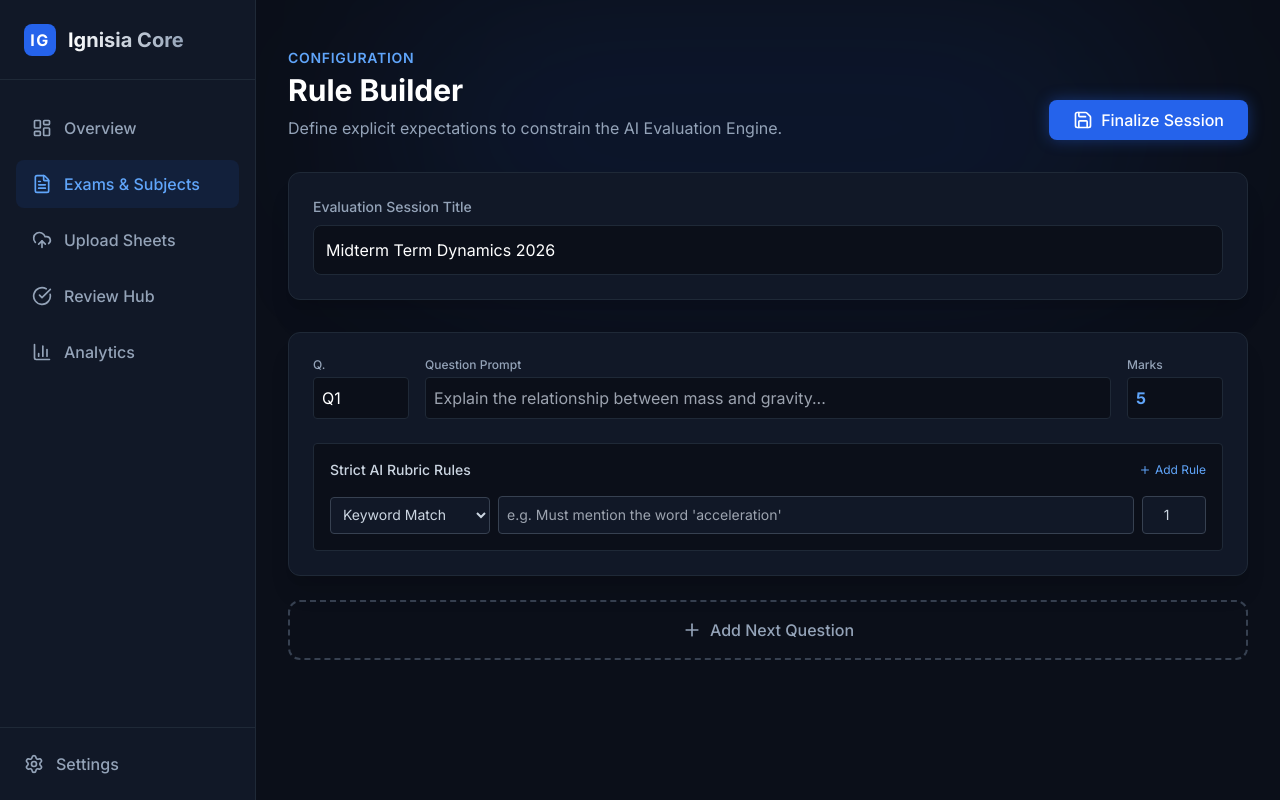
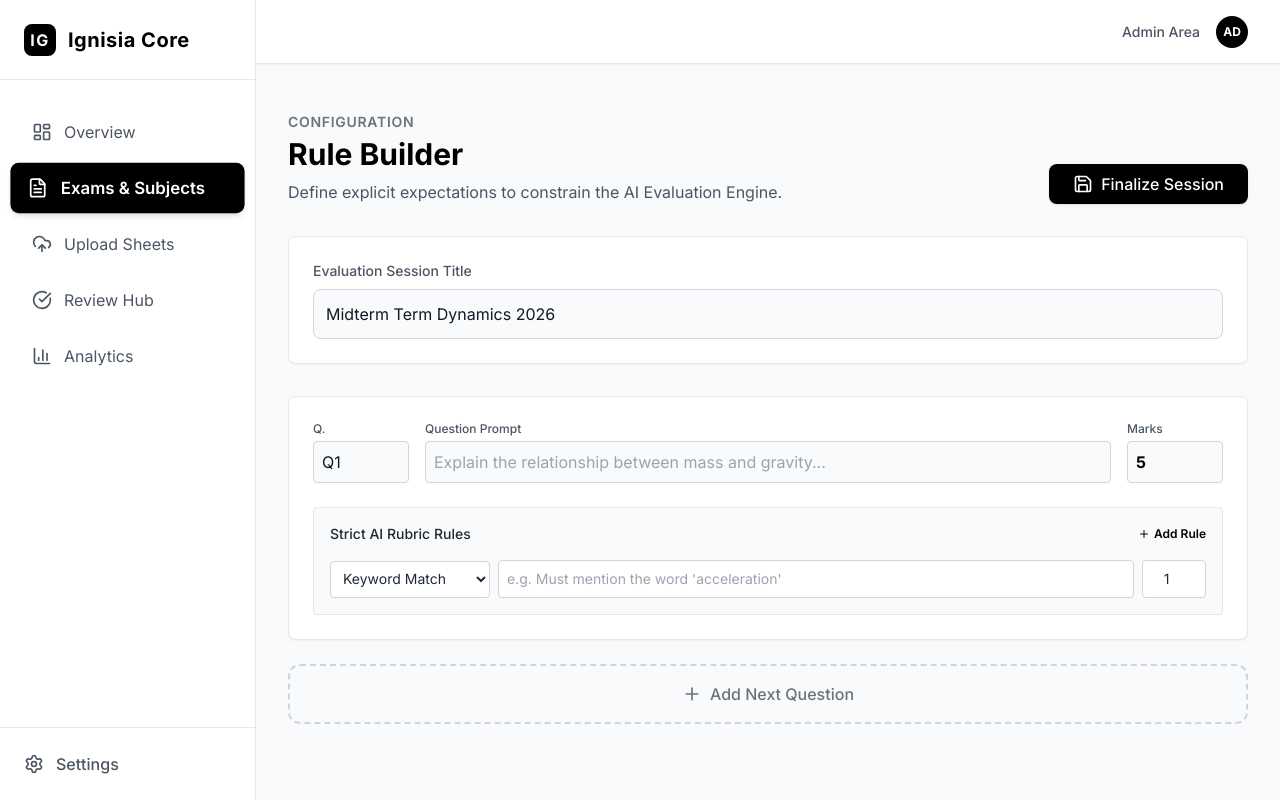
Before and after one commit to SiddhiMankar/Ignisia_iamgroot, a React app in the folder frontend/: page /exams in a window 1280 px wide. Built offline with nearby package versions, Linux system fonts and the light colour scheme; the HTML template or start-up script is replaced by a standard one.

Commit message:
Improved dashboard UI and sidebar interactions

```diff
--- a/frontend/src/App.jsx
+++ b/frontend/src/App.jsx
@@ -7,9 +7,9 @@ import EvaluationSessionBuilder from './pages/EvaluationSessionBuilder';
 
 // Placeholder empty page for other routes
 const Placeholder = ({ title }) => (
-  <div className="premium-card flex flex-col items-center justify-center h-64 text-center">
-    <h2 className="text-2xl font-bold text-white mb-2">{title}</h2>
-    <p className="text-slate-400">This module represents part of the application flow.</p>
+  <div className="minimal-card flex flex-col items-center justify-center h-64 text-center">
+    <h2 className="text-2xl font-bold text-gray-900 mb-2">{title}</h2>
+    <p className="text-gray-500">This module represents part of the application flow.</p>
   </div>
 );
 
--- a/frontend/src/components/layout/DashboardLayout.jsx
+++ b/frontend/src/components/layout/DashboardLayout.jsx
@@ -12,14 +12,14 @@ export default function DashboardLayout({ children }) {
   ];
 
   return (
-    <div className="flex h-screen bg-slate-950 text-slate-200 overflow-hidden font-sans">
+    <div className="flex h-screen bg-gray-50 text-gray-900 overflow-hidden font-sans">
       {/* Sidebar */}
-      <aside className="w-64 bg-slate-900 border-r border-slate-800 flex flex-col">
-        <div className="h-20 flex items-center px-6 border-b border-slate-800">
-          <div className="w-8 h-8 rounded-lg bg-brand-600 flex items-center justify-center font-bold text-white tracking-widest mr-3">
+      <aside className="w-64 bg-white border-r border-gray-200 flex flex-col">
+        <div className="h-20 flex items-center px-6 border-b border-gray-200">
+          <div className="w-8 h-8 rounded-lg bg-black flex items-center justify-center font-bold text-white tracking-widest mr-3">
             IG
           </div>
-          <h1 className="text-xl font-bold bg-gradient-to-r from-white to-slate-400 bg-clip-text text-transparent">
+          <h1 className="text-xl font-bold text-black tracking-wide">
             Ignisia Core
           </h1>
         </div>
@@ -30,31 +30,38 @@ export default function DashboardLayout({ children }) {
               key={item.path}
               to={item.path}
               className={({ isActive }) =>
-                `flex items-center space-x-3 px-4 py-3 rounded-lg transition-all duration-200 ${
+                `flex items-center space-x-3 px-4 py-3 rounded-lg transition-all duration-300 transform group ${
                   isActive
-                    ? 'bg-brand-600/10 text-brand-400 '
-                    : 'text-slate-400 hover:bg-slate-800/50 hover:text-slate-200'
+                    ? 'bg-black text-white font-semibold shadow-md scale-105 my-1'
+                    : 'text-gray-600 hover:bg-black hover:text-white hover:scale-105 my-1'
                 }`
               }
             >
-              <item.icon className="w-5 h-5" />
-              <span className="font-medium">{item.label}</span>
+              <item.icon className="w-5 h-5 transition-transform duration-300" />
+              <span>{item.label}</span>
             </NavLink>
           ))}
         </nav>
 
-        <div className="p-6 border-t border-slate-800">
-          <button className="flex items-center space-x-3 text-slate-400 hover:text-white transition-colors w-full">
-            <Settings className="w-5 h-5" />
+        <div className="p-6 border-t border-gray-200">
+          <button className="flex items-center space-x-3 text-gray-600 hover:text-black transition-all duration-300 transform hover:scale-105 w-full group">
+            <Settings className="w-5 h-5 group-hover:rotate-90 transition-transform duration-300" />
             <span className="font-medium">Settings</span>
           </button>
         </div>
       </aside>
 
       {/* Main Content Pane */}
-      <main className="flex-1 flex flex-col overflow-hidden relative">
-        {/* Ambient background glow */}
-        <div className="absolute top-0 left-1/2 -translate-x-1/2 w-3/4 h-64 bg-brand-600/10 blur-[100px] pointer-events-none rounded-full" />
+      <main className="flex-1 flex flex-col overflow-hidden relative bg-gray-50">
+        {/* Navbar */}
+        <header className="h-16 bg-white border-b border-gray-200 shadow-sm flex items-center justify-end px-8 z-20">
+          <div className="flex items-center space-x-4 cursor-pointer">
+            <span className="text-sm font-medium text-gray-600">Admin Area</span>
+            <div className="w-8 h-8 rounded-full bg-black flex items-center justify-center text-xs font-bold text-white">
+              AD
+            </div>
+          </div>
+        </header>
 
         <div className="flex-1 overflow-y-auto p-8 z-10">
           {children}
--- a/frontend/src/index.css
+++ b/frontend/src/index.css
@@ -6,26 +6,26 @@
 
 @layer base {
   body {
-    @apply bg-slate-950 text-slate-200 antialiased font-sans;
+    @apply bg-gray-50 text-gray-900 antialiased font-sans;
   }
 }
 
-/* Custom premium scrollbar */
+/* Custom minimal scrollbar */
 ::-webkit-scrollbar {
-  width: 8px;
-  height: 8px;
+  width: 6px;
+  height: 6px;
 }
 ::-webkit-scrollbar-track {
   background: transparent;
 }
 ::-webkit-scrollbar-thumb {
-  @apply bg-slate-800 rounded-full border-2 border-slate-950;
+  @apply bg-gray-300 rounded-full;
 }
 ::-webkit-scrollbar-thumb:hover {
-  @apply bg-slate-700;
+  @apply bg-gray-400;
 }
 
-/* Micro-animations */
-.premium-card {
-  @apply bg-slate-900 border border-slate-800 rounded-xl p-6 shadow-xl transition-all duration-300 hover:border-slate-700 hover:shadow-2xl;
+/* Minimal card */
+.minimal-card {
+  @apply bg-white border border-gray-200 rounded-lg p-6 shadow-sm transition-all duration-200 hover:shadow-md hover:border-gray-300;
 }
--- a/frontend/src/pages/EvaluationSessionBuilder.jsx
+++ b/frontend/src/pages/EvaluationSessionBuilder.jsx
@@ -79,47 +79,47 @@ export default function EvaluationSessionBuilder() {
     <div className="max-w-5xl mx-auto space-y-8 mt-4 pb-20">
       <header className="flex justify-between items-end">
         <div>
-          <h2 className="text-sm font-semibold text-brand-400 tracking-wider uppercase mb-1">Configuration</h2>
-          <h1 className="text-3xl font-bold text-white">Rule Builder</h1>
-          <p className="text-slate-400 mt-2">Define explicit expectations to constrain the AI Evaluation Engine.</p>
+          <h2 className="text-sm font-semibold text-gray-500 tracking-wider uppercase mb-1">Configuration</h2>
+          <h1 className="text-3xl font-bold text-black">Rule Builder</h1>
+          <p className="text-gray-600 mt-2">Define explicit expectations to constrain the AI Evaluation Engine.</p>
         </div>
         <button
           onClick={saveSession}
           disabled={isSaving}
-          className="bg-brand-600 hover:bg-brand-500 text-white px-6 py-2 rounded-lg font-medium shadow-[0_0_15px_rgba(37,99,235,0.4)] flex items-center"
+          className="bg-black hover:bg-gray-800 text-white px-6 py-2 rounded-lg font-medium shadow flex items-center"
         >
           {isSaving ? <CheckCircle className="animate-spin mr-2 w-5 h-5" /> : <Save className="mr-2 w-5 h-5" />}
           Finalize Session
         </button>
       </header>
 
-      <div className="premium-card bg-slate-900 border-slate-800 p-6">
-        <label className="text-sm font-medium text-slate-400 block mb-2">Evaluation Session Title</label>
+      <div className="minimal-card p-6">
+        <label className="text-sm font-medium text-gray-600 block mb-2">Evaluation Session Title</label>
         <input
           type="text"
           value={sessionTitle}
           onChange={e => setSessionTitle(e.target.value)}
-          className="w-full bg-slate-950 border border-slate-800 rounded-lg p-3 text-white focus:outline-none focus:border-brand-500 transition-colors"
+          className="w-full bg-gray-50 border border-gray-300 rounded-lg p-3 text-gray-900 focus:outline-none focus:border-black transition-colors"
         />
       </div>
 
       <div className="space-y-6">
         {questions.map((q, qIndex) => (
-          <div key={q.id} className="premium-card bg-slate-900/50 border border-slate-800 p-6 relative">
+          <div key={q.id} className="minimal-card p-6 border border-gray-200 relative">
             <div className="flex gap-4 mb-6">
               <div className="w-24">
-                <label className="text-xs text-slate-400 font-medium mb-1 block">Q.</label>
+                <label className="text-xs text-gray-600 font-medium mb-1 block">Q.</label>
                 <input
                   type="text"
                   value={q.questionNumber}
                   onChange={(e) => {
                      const newQ = [...questions]; newQ[qIndex].questionNumber = e.target.value; setQuestions(newQ);
                   }}
-                  className="w-full bg-slate-950 border border-slate-800 rounded p-2 text-white outline-none focus:border-brand-500"
+                  className="w-full bg-gray-50 border border-gray-300 rounded p-2 text-gray-900 outline-none focus:border-black"
                 />
               </div>
               <div className="flex-1">
-                <label className="text-xs text-slate-400 font-medium mb-1 block">Question Prompt</label>
+                <label className="text-xs text-gray-600 font-medium mb-1 block">Question Prompt</label>
                 <input
                   type="text"
                   placeholder="Explain the relationship between mass and gravity..."
@@ -127,26 +127,26 @@ export default function EvaluationSessionBuilder() {
                   onChange={(e) => {
                      const newQ = [...questions]; newQ[qIndex].questionText = e.target.value; setQuestions(newQ);
                   }}
-                  className="w-full bg-slate-950 border border-slate-800 rounded p-2 text-white outline-none focus:border-brand-500"
+                  className="w-full bg-gray-50 border border-gray-300 rounded p-2 text-gray-900 outline-none focus:border-black"
                 />
               </div>
               <div className="w-24">
-                <label className="text-xs text-slate-400 font-medium mb-1 block">Marks</label>
+                <label className="text-xs text-gray-600 font-medium mb-1 block">Marks</label>
                 <input
                   type="number"
                   value={q.maxMarks}
                   onChange={(e) => {
                      const newQ = [...questions]; newQ[qIndex].maxMarks = e.target.value; setQuestions(newQ);
                   }}
-                  className="w-full bg-slate-950 border border-slate-800 rounded p-2 text-brand-400 font-bold outline-none focus:border-brand-500"
+                  className="w-full bg-gray-50 border border-gray-300 rounded p-2 text-black font-bold outline-none focus:border-black"
                 />
               </div>
             </div>
 
-            <div className="bg-slate-950 rounded border border-slate-800 p-4">
+            <div className="bg-gray-50 rounded border border-gray-200 p-4">
               <div className="flex justify-between items-center mb-4">
-                 <h4 className="text-sm font-medium text-slate-300">Strict AI Rubric Rules</h4>
-                 <button onClick={() => addRubricRule(qIndex)} className="text-xs text-brand-400 hover:text-brand-300 flex items-center">
+                 <h4 className="text-sm font-medium text-gray-800">Strict AI Rubric Rules</h4>
+                 <button onClick={() => addRubricRule(qIndex)} className="text-xs text-black font-semibold hover:text-gray-600 flex items-center">
                    <Plus className="w-3 h-3 mr-1" /> Add Rule
                  </button>
               </div>
@@ -157,7 +157,7 @@ export default function EvaluationSessionBuilder() {
                     <select
                       value={rule.ruleType}
                       onChange={e => updateRubricRule(qIndex, rIndex, 'ruleType', e.target.value)}
-                      className="bg-slate-900 border border-slate-700 rounded p-2 text-sm text-slate-300 outline-none"
+                      className="bg-white border border-gray-300 rounded p-2 text-sm text-gray-800 outline-none"
                     >
                       <option value="KEYWORD">Keyword Match</option>
                       <option value="CONCEPT">Semantic Concept</option>
@@ -170,14 +170,14 @@ export default function EvaluationSessionBuilder() {
                        placeholder="e.g. Must mention the word 'acceleration'"
                        value={rule.description}
                        onChange={e => updateRubricRule(qIndex, rIndex, 'description', e.target.value)}
-                       className="flex-1 bg-slate-900 border border-slate-700 rounded p-2 text-sm text-white outline-none"
+                       className="flex-1 bg-white border border-gray-300 rounded p-2 text-sm text-gray-900 outline-none"
                     />
 
                     <input
                        type="number"
                        value={rule.pointsAllocated}
                        onChange={e => updateRubricRule(qIndex, rIndex, 'pointsAllocated', e.target.value)}
-                       className="w-16 bg-slate-900 border border-slate-700 rounded p-2 text-sm text-center text-slate-300 outline-none"
+                       className="w-16 bg-white border border-gray-300 rounded p-2 text-sm text-center text-gray-800 outline-none"
                        title="Points awarded (or deducted if negative) when rule is met"
                     />
                   </div>
@@ -190,7 +190,7 @@ export default function EvaluationSessionBuilder() {
 
         <button
           onClick={addQuestion}
-          className="w-full py-4 border-2 border-dashed border-slate-700 rounded-xl text-slate-400 hover:text-white justify-center hover:border-slate-500 hover:bg-slate-900/50 transition-all flex items-center font-medium"
+          className="w-full py-4 border-2 border-dashed border-gray-300 rounded-xl text-gray-500 hover:text-black justify-center hover:border-gray-500 hover:bg-gray-50 transition-all flex items-center font-medium"
         >
           <Plus className="w-5 h-5 mr-2" /> Add Next Question
         </button>
```
Also changed, not shown: frontend/src/pages/FacultyReview.jsx (+115 -46 lines), frontend/src/pages/UploadSheets.jsx (+23 -23 lines), 1 other file (tests, documents, lock files or other folders).
